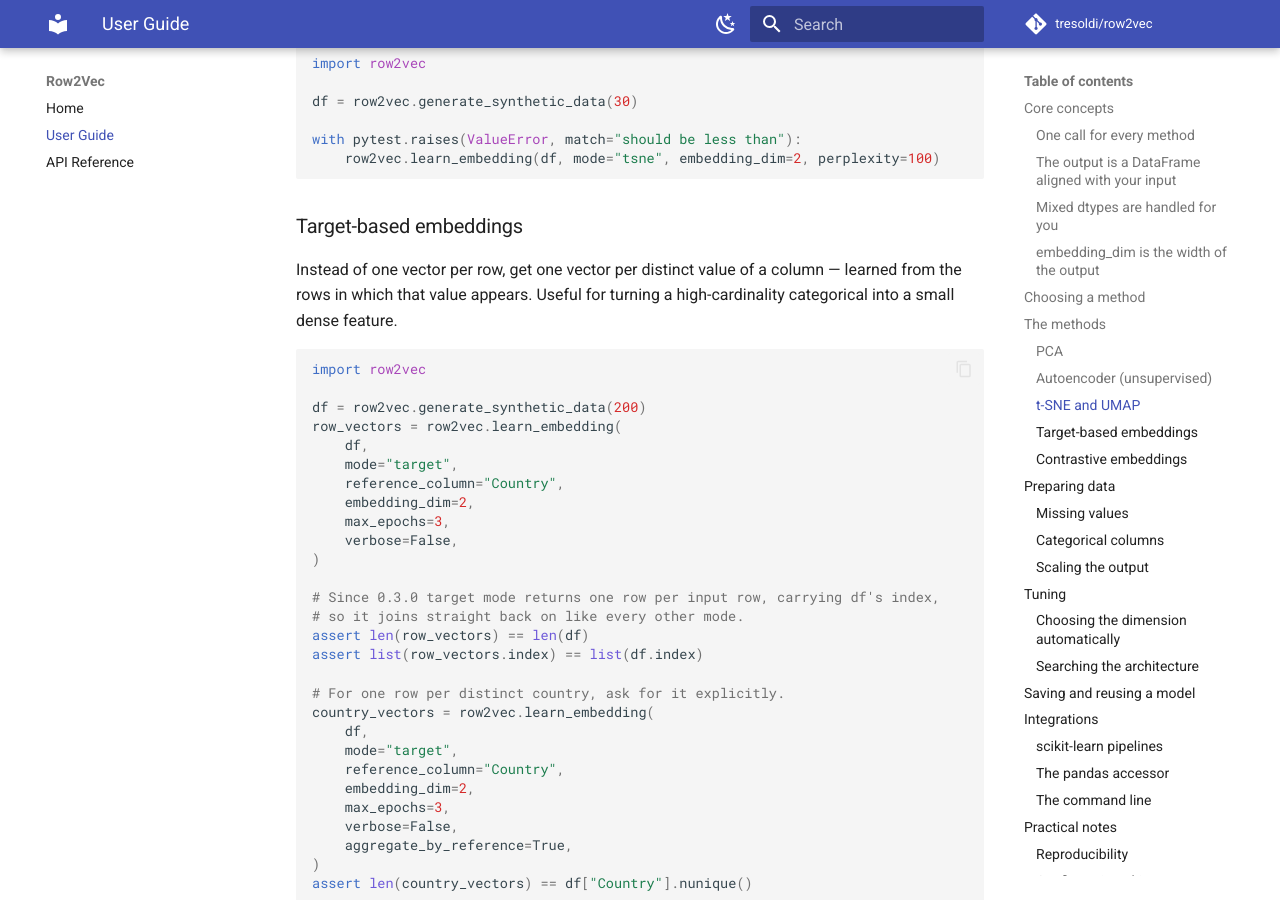
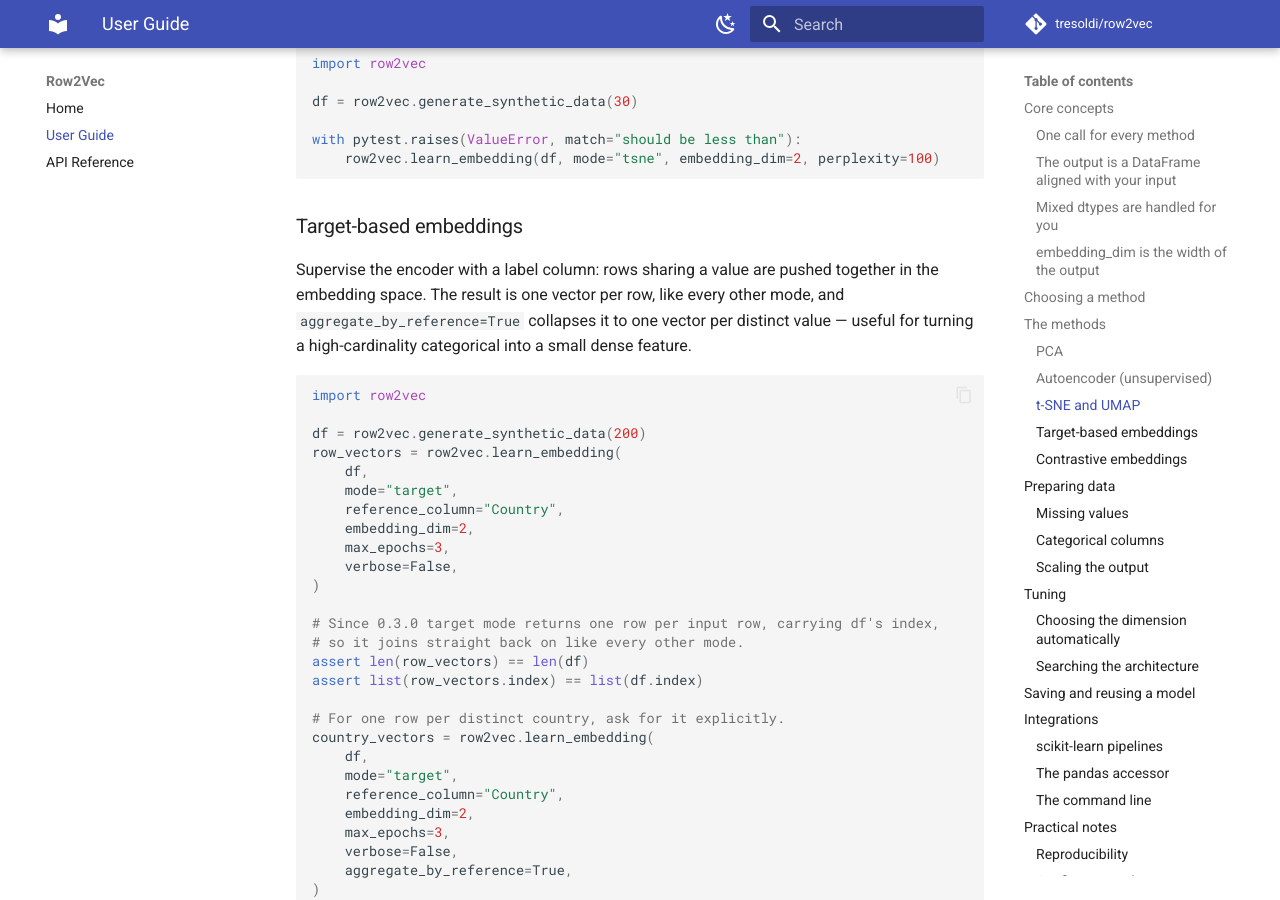
Before and after one commit to tresoldi/row2vec, an MkDocs documentation site: the page built from docs/USER_GUIDE.md, in a window 1280 px wide and 900 px high, scrolled down 4574 px. Built offline with MkDocs 1.6.1 and Material for MkDocs 9.7.7, drawn with Linux system fonts in a browser that asks for light colours; comment, search, counter and statistics services are not loaded.

Commit message:
docs: describe target mode as it now behaves
The User Guide's prose still opened by saying target mode returns one vector
per distinct value "instead of one vector per row". The code example below it
had already been corrected; the sentence introducing it had not.

Co-Authored-By: Claude Opus 5 <noreply@anthropic.com>
Claude-Session: https://claude.ai/code/session_01PA6bQ16qNQHSdjHjUV2LgM

````diff
--- a/docs/USER_GUIDE.md
+++ b/docs/USER_GUIDE.md
@@ -213,9 +213,11 @@ with pytest.raises(ValueError, match="should be less than"):
 
 ### Target-based embeddings
 
-Instead of one vector per row, get one vector per distinct value of a column —
-learned from the rows in which that value appears. Useful for turning a
-high-cardinality categorical into a small dense feature.
+Supervise the encoder with a label column: rows sharing a value are pushed
+together in the embedding space. The result is one vector per row, like every
+other mode, and `aggregate_by_reference=True` collapses it to one vector per
+distinct value — useful for turning a high-cardinality categorical into a small
+dense feature.
 
 ```python
 import row2vec
````
